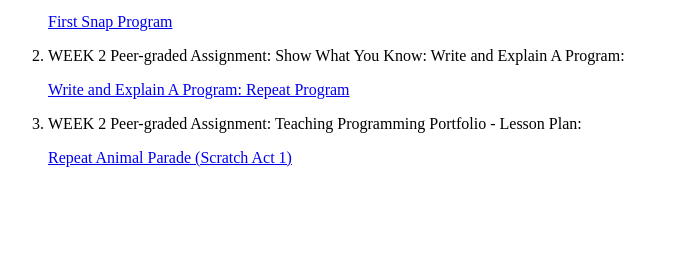
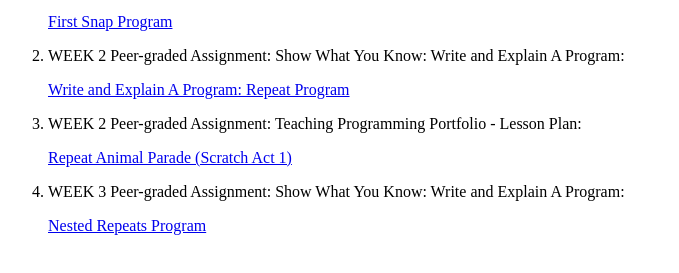
Before and after one commit to melissaignacio/eds124br-Teaching-Programming-Portfolio, a plain HTML site: page index.html in a window 1280 px wide. Shown: the part 101-374 px from the top of the page, without its empty margins (0-679 px from the left). Drawn offline with Linux system fonts and the light colour scheme.

Commit message:
Update index.html

```diff
--- a/index.html
+++ b/index.html
@@ -21,6 +21,11 @@
                 <a href="https://youtu.be/Vkd47hNSPYc">Repeat Animal Parade (Scratch Act 1)</a>
             </li>
 
+            <li>
+                <p>WEEK 3 Peer-graded Assignment: Show What You Know: Write and Explain A Program: </p>
+                <a href="https://youtu.be/KcxzQyIIvHE">Nested Repeats Program</a>
+            </li>
+
         </ol>
     </body>
 
```
